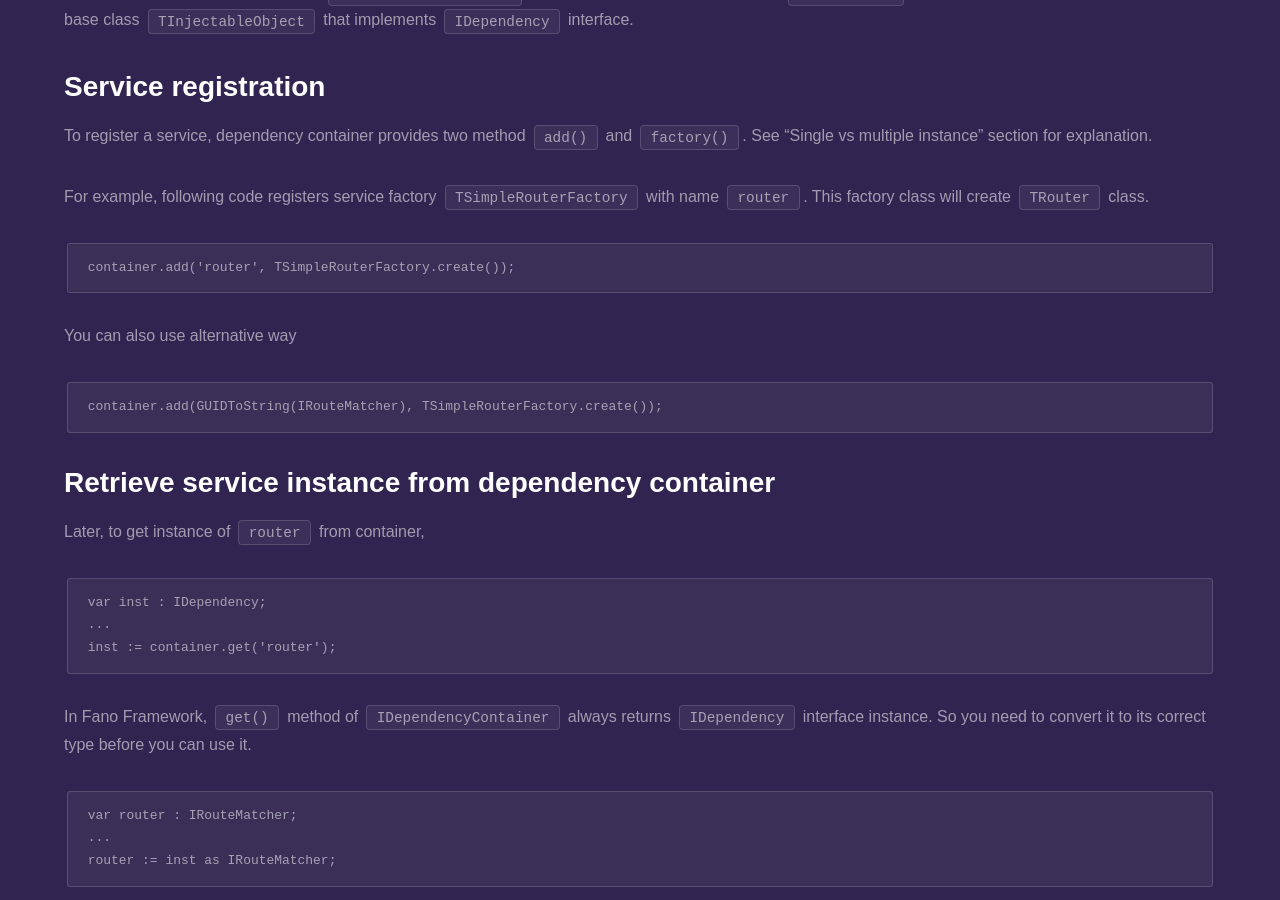
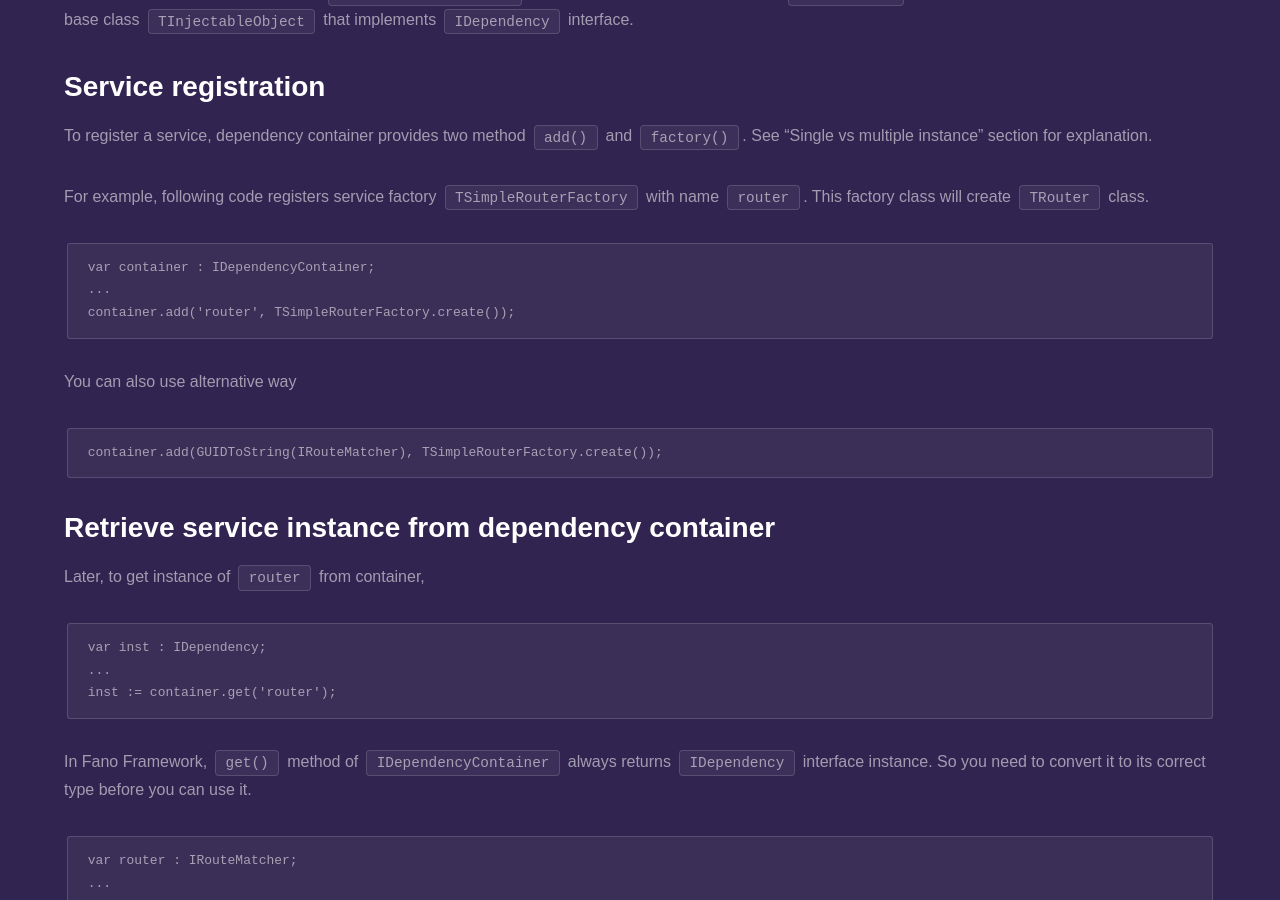
Before and after one commit to fanoframework/fanoframework.github.io, a Jekyll site: the page built from dependency-container/index.md, in a window 1280 px wide and 900 px high, scrolled down 900 px. Built offline with Jekyll 4.4.1, drawn with Linux system fonts in a browser that asks for light colours; our own code applies the rules of GitHub Pages for plain Markdown files.

Commit message:
improve example by adding variable declaration

````diff
--- a/dependency-container/index.md
+++ b/dependency-container/index.md
@@ -36,6 +36,8 @@ To register a service, dependency container provides two method `add()` and `fac
 For example, following code registers service factory `TSimpleRouterFactory` with name `router`. This factory class will create `TRouter` class.
 
 ```
+var container : IDependencyContainer;
+...
 container.add('router', TSimpleRouterFactory.create());
 ```
 
````
